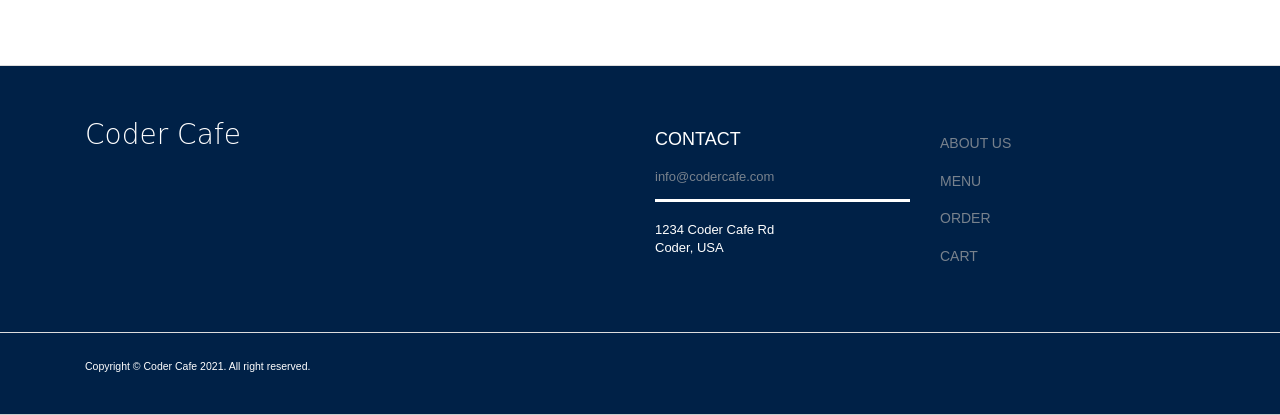
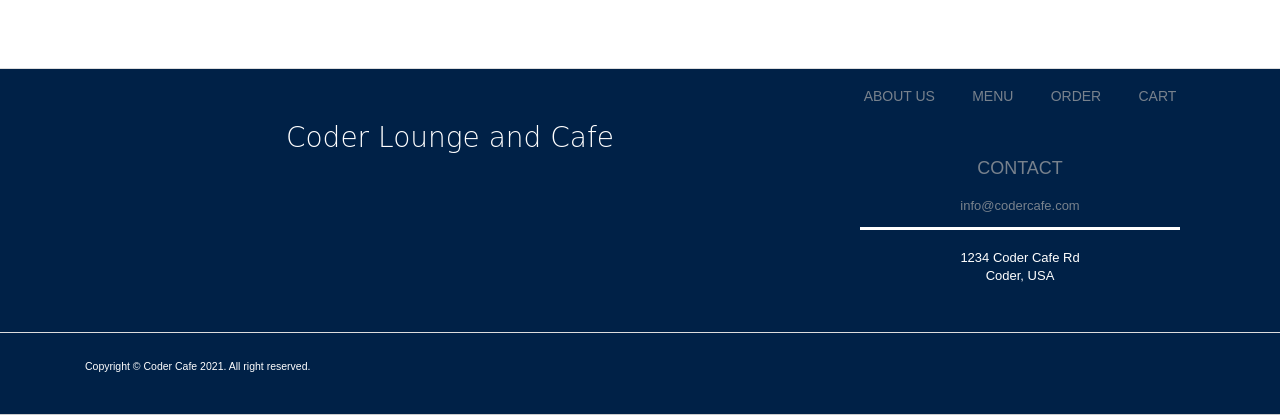
Before and after one commit to WMorris-WebDev20/afs-220, a Django app: page /cart/ in a window 1280 px wide. Shown: the part 385-800 px from the top of the page. Run offline with Django 3.2, Linux system fonts and the light colour scheme; some libraries are stand-ins or nearby versions.

Commit message:
updated footer

```diff
--- a/FinalCapstone/myCap/www/capstone/site/pages/templates/base.html
+++ b/FinalCapstone/myCap/www/capstone/site/pages/templates/base.html
@@ -71,36 +71,35 @@
         <div class="footer" id="footer">
             <div class="container">
                 <div class="row ">
-                    <div class="col-lg-6 col-md-6 col-sm-6 col-xs-6">
-                        <h4> Coder Cafe </h4>
+                    <div class="text-center col-lg-8 col-md-8 col-sm-6 col-xs-12">
+                        <h4> Coder Lounge and Cafe </h4>
                     </div>
-                    <div class="col-lg-3 col-sm-2 col-xs-3">
-                        <h3><a class="text-white" href="{% url 'contact' %}" style="margin-top: 5em">Contact </a> </h3>
-                        <ul>
-                            <li><a class="email"href="#"> info@codercafe.com </a></li>
-                            <br/>
-                            <li> <p> 1234 Coder Cafe Rd </p> </li>
-                            <li> <p> Coder, USA </p> </li>
-                        </ul>
-                    </div>
-                    <div class="col-lg-3 col-sm-2 col-xs-3">
-                        <ul>
-                            <li> <h5> <a href="{% url 'about' %}" style="margin-top: 5em"> ABOUT US</a> <h5></li>
+                    <div class="col-lg-4 col-md-4 col-sm-6 row-xs-4 mt-lg-2 mt-md-2 pt-lg-2 pt-md-2 ">
+                        <ul class="d-flex justify-content-around">
+                            <li> <h5> <a href="{% url 'about' %}" class="mt-2 mt-0"> ABOUT US</a> <h5></li>
                             <li> <h5><a href="{% url 'menu' %}"> MENU </a> <h5></li>
                             <li> <h5><a href="{% url 'order' %}"> ORDER</a> <h5></li>
                             <li> <h5><a href="{% url 'cart' %}"> CART </a> <h5></li>
                         </ul>
+                        <div class=" text-center col-lg-12 col-md-8 col-sm-8 col-xs mt-lg-2 mt-md-2 pt-lg-2 pt-md-2 ">
+                            <h3 class="text-white mt-0 pt-0"><a  href="{% url 'contact' %}" >Contact </a> </h3>
+                            <ul>
+                                <li><a class="email"href="#"> info@codercafe.com </a></li>
+                                <br/>
+                                <li> <p> 1234 Coder Cafe Rd </p> </li>
+                                <li> <p> Coder, USA </p> </li>
+                            </ul>
+                        </div>
+
                     </div>
             </div>
         </div>
-
         <div class="footer-bottom">
             <div class="container">
                 <p class="pull-left copyright"> Copyright © Coder Cafe 2021. All right reserved. </p>
 
             </div>
         </div>
-
     </footer>
 
       <div class="second-row">
```
Also changed, not shown: week4/myCap/www/capstone/site/db.sqlite3.
